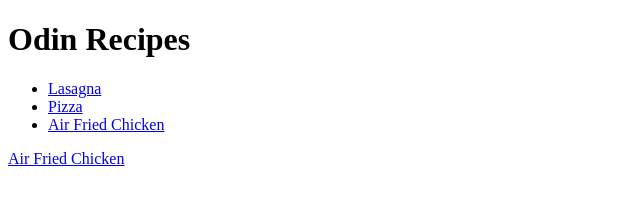
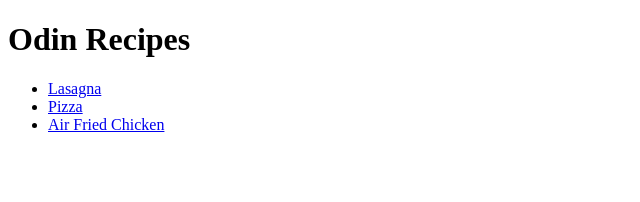
Before and after one commit to BigR0b/odin-recipes, a plain HTML site: page index.html in a window 1280 px wide. Shown: the whole page, without its empty margins (0-640 px from the left). Drawn offline with Linux system fonts and the light colour scheme.

Commit message:
removed duplicate anchor tag

```diff
--- a/index.html
+++ b/index.html
@@ -13,6 +13,5 @@
         <li><a href="recipes/pizza.html">Pizza</a></li>
         <li><a href="recipes/chicken.html">Air Fried Chicken</a></li>
     </ul>
-    <a href="recipes/chicken.html">Air Fried Chicken</a>
 </body>
 </html>
```
